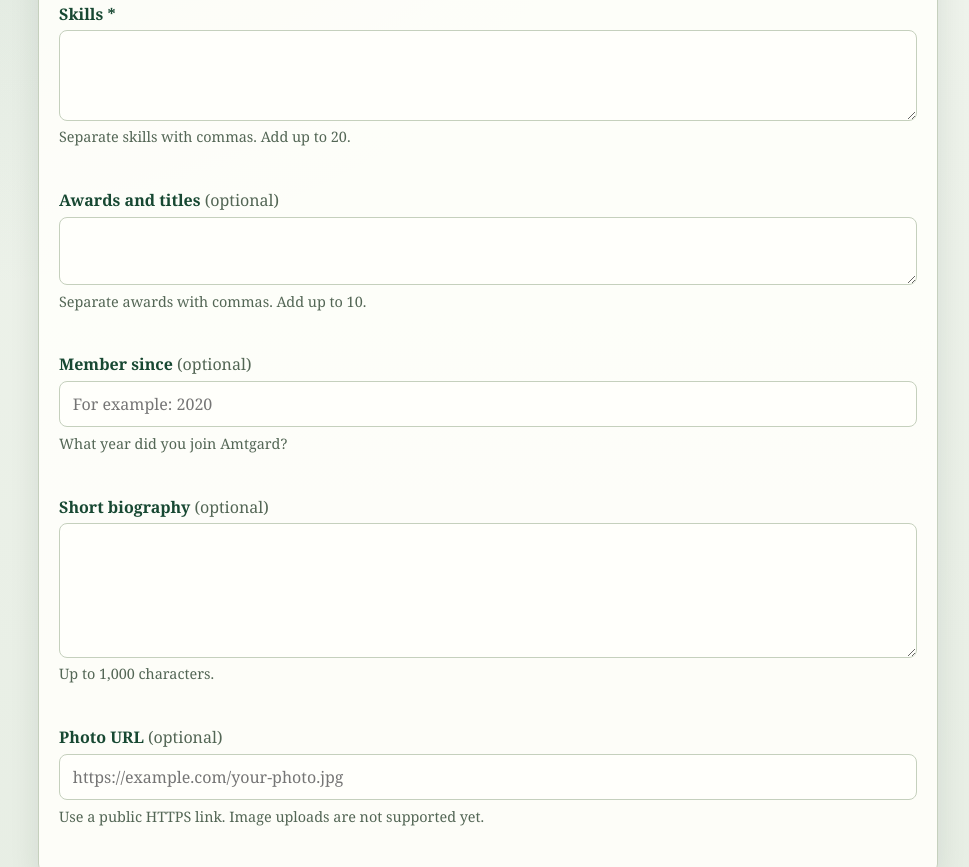
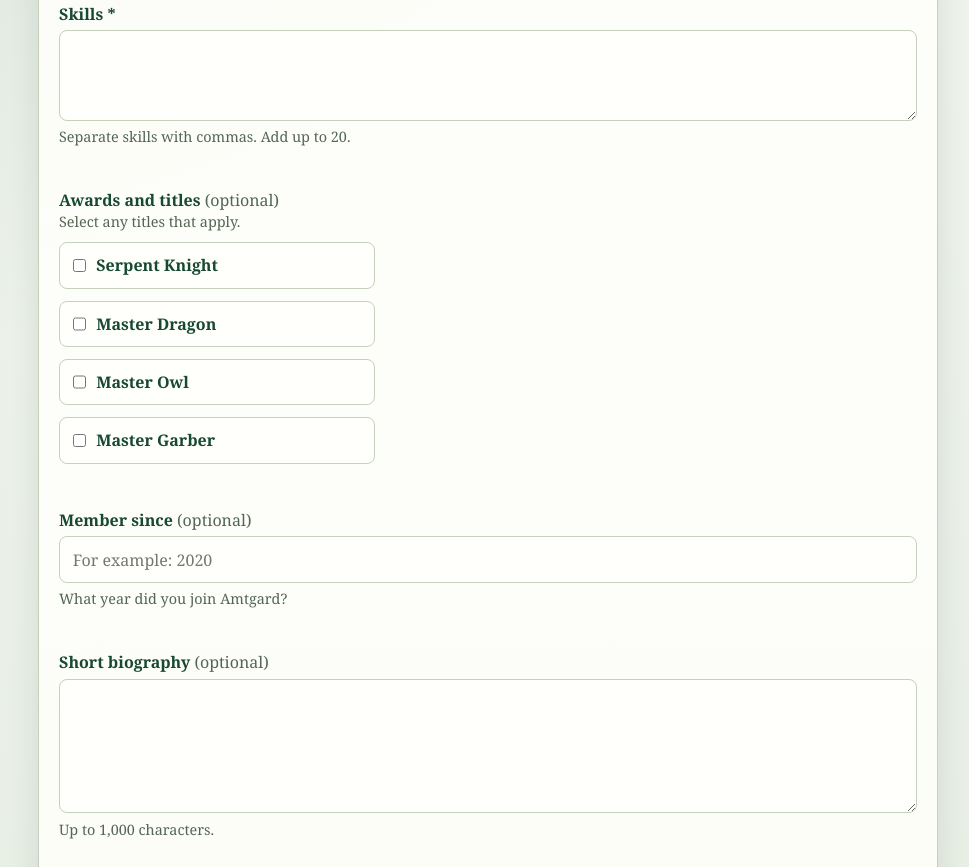
Before and after one commit to Mach-2/LARParts, an Astro site: page /submit-profile in a window 1280 px wide. Shown: the part 805-1672 px from the top of the page, without its empty margins (152-1121 px from the left). Built offline with nearby package versions, Linux system fonts and the light colour scheme; Astro itself is replaced by a stand-in of ours.

Commit message:
sync Titles content between submission and search bar

```diff
--- /dev/null
+++ b/src/data/artistTitles.ts
@@ -0,0 +1,8 @@
+export const artistTitles = [
+	"Serpent Knight",
+	"Master Dragon",
+	"Master Owl",
+	"Master Garber",
+] as const;
+
+export type ArtistTitle = (typeof artistTitles)[number];
--- a/src/pages/artists.astro
+++ b/src/pages/artists.astro
@@ -4,12 +4,13 @@ import Breadcrumbs from "../components/Breadcrumbs.astro";
 import SiteHeader from "../components/SiteHeader.astro";
 import ContactBar from "../components/ContactBar.astro";
 import { artists } from "../data/artistProfile";
+import { artistTitles } from "../data/artistTitles";
 import "../styles/theme.css";
 
 const directoryArtists = [...artists].sort((a, b) => {
 	return a.displayName.localeCompare(b.displayName);
 });
-const titleFilters = ["Serpent Knight", "Master Dragon", "Master Owl", "Master Garber"];
+const titleFilters = artistTitles;
 const skills = [
 	...new Set(
 		directoryArtists.flatMap((artist) => artist.skills),
--- a/src/pages/kingdoms/[kingdom].astro
+++ b/src/pages/kingdoms/[kingdom].astro
@@ -4,6 +4,7 @@ import Breadcrumbs from "../../components/Breadcrumbs.astro";
 import SiteHeader from "../../components/SiteHeader.astro";
 import ContactBar from "../../components/ContactBar.astro";
 import { artists } from "../../data/artistProfile";
+import { artistTitles } from "../../data/artistTitles";
 import kingdomDefinitions from "../../data/kingdoms.json";
 import "../../styles/theme.css";
 
@@ -47,7 +48,7 @@ const parks = [
 			.filter((park): park is string => Boolean(park)),
 	),
 ].sort((a, b) => a.localeCompare(b));
-const titleFilters = ["Serpent Knight", "Master Dragon", "Master Owl", "Master Garber"];
+const titleFilters = artistTitles;
 const skills = [
 	...new Set(
 		kingdomArtists.flatMap((artist) => artist.skills),
--- a/src/pages/submit-profile.astro
+++ b/src/pages/submit-profile.astro
@@ -1,6 +1,7 @@
 ---
 import SiteHeader from "../components/SiteHeader.astro";
 import ContactBar from "../components/ContactBar.astro";
+import { artistTitles } from "../data/artistTitles";
 import kingdoms from "../data/kingdoms.json";
 import "../styles/theme.css";
 ---
@@ -80,10 +81,19 @@ import "../styles/theme.css";
 						</div>
 
 						<div class="form-field field-wide">
-							<label for="awards">Awards and titles <span class="optional">(optional)</span></label>
-							<textarea id="awards" name="awards" maxlength="400" rows="2" aria-describedby="awards-help awards-error"></textarea>
-							<p class="field-help" id="awards-help">Separate awards with commas. Add up to 10.</p>
-							<p class="field-error" id="awards-error" data-error-for="awards"></p>
+							<fieldset class="checkbox-group" aria-describedby="awards-help awards-error">
+								<legend>Awards and titles <span class="optional">(optional)</span></legend>
+								<p class="field-help" id="awards-help">Select any titles that apply.</p>
+								<div class="checkbox-options">
+									{artistTitles.map((title) => (
+										<label class="checkbox-option">
+											<input name="awards" type="checkbox" value={title} />
+											<span>{title}</span>
+										</label>
+									))}
+								</div>
+								<p class="field-error" id="awards-error" data-error-for="awards"></p>
+							</fieldset>
 						</div>
 
 						<div class="form-field field-wide">
@@ -157,13 +167,12 @@ import "../styles/theme.css";
 				<section class="form-section" aria-labelledby="submission-heading">
 					<div class="section-heading">
 						<h2 id="submission-heading">Submission details</h2>
-						<p>Your email is only for follow-up about this submission. It will not be added to your public profile.</p>
+						<p>Your email will not be added to your public profile. It may be used by administrators for follow-up if there are errors with your submission, or (optionally) to receive updates about new LARParts.com upgrades.</p>
 					</div>
 
 					<div class="form-field">
 						<label for="submitter-email">Your email address <span aria-hidden="true">*</span></label>
 						<input id="submitter-email" name="submitterEmail" type="email" required maxlength="254" autocomplete="email" aria-describedby="submitter-email-help submitter-email-error" />
-						<p class="field-help" id="submitter-email-help">Private: directory administrators only.</p>
 						<p class="field-error" id="submitter-email-error" data-error-for="submitterEmail"></p>
 					</div>
 
@@ -208,7 +217,6 @@ import "../styles/theme.css";
 		<script>
 			const ENDPOINT = "/.netlify/functions/submit-profile";
 			const MAX_SKILLS = 20;
-			const MAX_AWARDS = 10;
 
 			function requireElement<T extends Element>(selector: string): T {
 				const element = document.querySelector<T>(selector);
@@ -227,7 +235,6 @@ import "../styles/theme.css";
 			const submitButton = requireElement<HTMLButtonElement>("[data-submit-button]");
 			const submitLabel = requireElement<HTMLElement>("[data-submit-label]");
 			const skillsInput = requireElement<HTMLTextAreaElement>("#skills");
-			const awardsInput = requireElement<HTMLTextAreaElement>("#awards");
 			const urlInputs = Array.from(form.querySelectorAll<HTMLInputElement>('input[type="url"]'));
 			const validatedInputs = Array.from(
 				form.querySelectorAll<HTMLInputElement | HTMLTextAreaElement>("input:not(.honeypot input), textarea"),
@@ -350,7 +357,6 @@ import "../styles/theme.css";
 					validateUrl(field);
 				}
 				validateList(skillsInput, "Skills", MAX_SKILLS);
-				validateList(awardsInput, "Awards", MAX_AWARDS);
 				validateConsent();
 				return form.checkValidity();
 			}
@@ -394,7 +400,10 @@ import "../styles/theme.css";
 						kingdom: String(formData.get("kingdom") ?? "").trim(),
 						homePark: String(formData.get("homePark") ?? "").trim(),
 						skills: splitList(String(formData.get("skills") ?? "")),
-						awards: splitList(String(formData.get("awards") ?? "")),
+						awards: formData
+							.getAll("awards")
+							.map((value) => String(value).trim())
+							.filter(Boolean),
 						memberSince: optionalValue(formData, "memberSince"),
 						biography: optionalValue(formData, "biography"),
 						photoUrl: optionalValue(formData, "photoUrl"),
@@ -608,9 +617,57 @@ import "../styles/theme.css";
 	}
 
 	.form-field label,
+	.checkbox-group legend,
 	.consent-field label {
 		font-weight: 700;
 		color: var(--color-primary);
+	}
+
+	.checkbox-group {
+		margin: 0;
+		padding: 0;
+		border: 0;
+		display: grid;
+		gap: 0.6rem;
+	}
+
+	.checkbox-group legend {
+		padding: 0;
+	}
+
+	.checkbox-options {
+		display: grid;
+		grid-template-columns: 1fr;
+		gap: 0.75rem;
+		justify-items: start;
+	}
+
+	.checkbox-option {
+		display: grid;
+		grid-template-columns: auto 1fr;
+		align-items: center;
+		gap: 0.65rem;
+		padding: 0.7rem 0.8rem;
+		background: #fffffb;
+		border: 1px solid var(--color-border);
+		border-radius: 8px;
+		color: var(--color-text);
+		font-weight: 400;
+		width: min(100%, 18rem);
+		max-width: 100%;
+	}
+
+	.checkbox-option input {
+		width: 1.1rem;
+		height: 1.1rem;
+		margin: 0;
+		accent-color: var(--color-primary);
+	}
+
+	.checkbox-option:has(input:focus-visible) {
+		outline: 3px solid rgba(111, 143, 79, 0.3);
+		outline-offset: 2px;
+		border-color: var(--color-accent);
 	}
 
 	.optional {
@@ -741,5 +798,6 @@ import "../styles/theme.css";
 		.field-wide {
 			grid-column: auto;
 		}
+
 	}
 </style>
```
Also changed, not shown: src/data/profileSubmission.ts (+13 -1 lines), tests/profile-submission.test.ts (+10 -0 lines).
